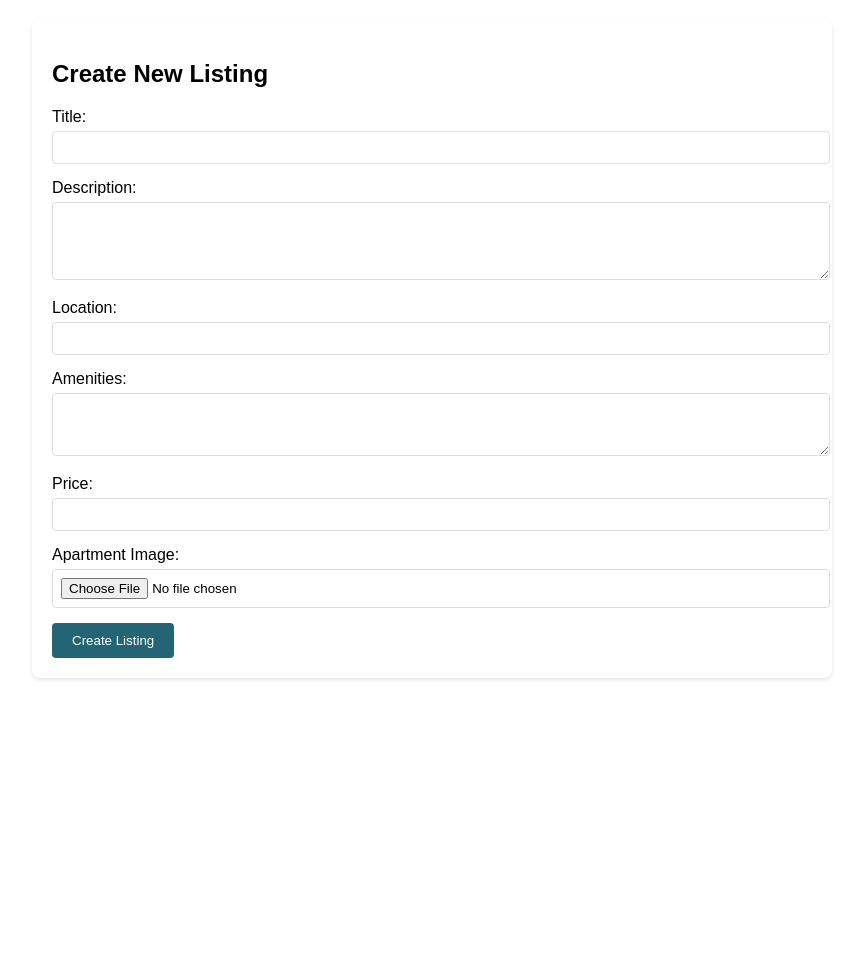
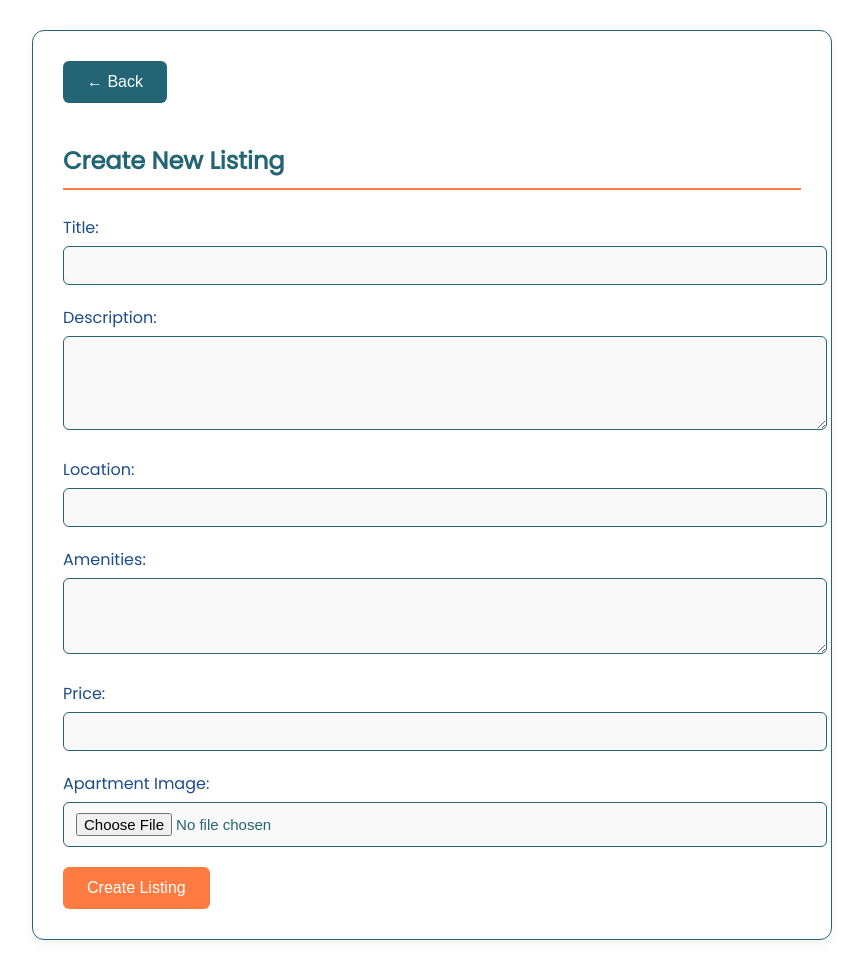
Before and after one commit to Imuugi/Projectforinfo, a Flask app: template App/templates/createlisting.html in a window 1280 px wide. Shown: the whole page, without its empty margins (208-1071 px from the left). Before the commit the page ends 680 px from the top, so only its background shows below. Run offline with Flask 3, Linux system fonts and the light colour scheme; the template is opened without the code that fills it, so the values that code supplies are empty; parts of the project's set-up code (start-up, migrations or seed data) failed here and were passed over.

Commit message:
fixes cc added back buttons and logout

```diff
--- a/App/templates/createlisting.html
+++ b/App/templates/createlisting.html
@@ -1,80 +1,141 @@
-
 <!DOCTYPE html>
 <html lang="en">
 <head>
-    <meta charset="UTF-8">
-    <meta name="viewport" content="width=device-width, initial-scale=1.0">
+  <meta charset="UTF-8" />
+  <meta name="viewport" content="width=device-width, initial-scale=1.0"/>
   <title>Create New Listing</title>
+  <link href="https://fonts.googleapis.com/css2?family=Poppins&display=swap" rel="stylesheet" />
   <style>
+    :root {
+      --primary-color: #236574;
+      --secondary-color: #1B4C8A;
+      --accent-color: #FF7B41;
+      --background-color: #FFFFFF;
+    }
+
     body {
       font-family: 'Poppins', sans-serif;
+      background-color: var(--background-color);
+      color: var(--primary-color);
       max-width: 800px;
       margin: 0 auto;
-            padding: 20px;
+      padding: 30px 20px;
     }
+
+    h2 {
+      color: var(--primary-color);
+      border-bottom: 2px solid var(--accent-color);
+      padding-bottom: 10px;
+      margin-bottom: 25px;
+    }
+
     .form-container {
-            background-color: white;
-            padding: 20px;
-            border-radius: 8px;
-            box-shadow: 0 2px 4px rgba(0,0,0,0.1);
+      background-color: #fff;
+      padding: 30px;
+      border-radius: 12px;
+      box-shadow: 0 4px 12px rgba(0, 0, 0, 0.05);
+      border: 1px solid var(--primary-color);
     }
+
     .form-group {
-            margin-bottom: 15px;
+      margin-bottom: 20px;
     }
+
     label {
       display: block;
-            margin-bottom: 5px;
+      margin-bottom: 6px;
+      font-weight: 500;
+      color: var(--secondary-color);
     }
+
     input[type="text"],
     input[type="number"],
     input[type="file"],
     textarea {
       width: 100%;
-            padding: 8px;
-            border: 1px solid #ddd;
-            border-radius: 4px;
+      padding: 10px 12px;
+      border: 1px solid var(--primary-color);
+      border-radius: 6px;
+      font-size: 15px;
+      color: var(--primary-color);
+      background-color: #f9f9f9;
+      transition: border 0.3s;
     }
+
+    input:focus,
+    textarea:focus {
+      outline: none;
+      border-color: var(--accent-color);
+      background-color: #fff;
+    }
+
+    textarea {
+      resize: vertical;
+    }
+
     button {
-            background-color: #236574;
+      background-color: var(--accent-color);
       color: white;
-            padding: 10px 20px;
+      padding: 12px 24px;
       border: none;
-            border-radius: 4px;
+      border-radius: 6px;
       cursor: pointer;
+      font-size: 16px;
+      font-weight: 500;
+      transition: background-color 0.3s ease;
     }
+
     button:hover {
-            background-color: #1a4c56;
+      background-color: #e26c34;
+    }
+
+    .back-button {
+      background-color: var(--primary-color);
+      margin-bottom: 20px;
+    }
+
+    .back-button:hover {
+      background-color: #1e5562;
     }
   </style>
 </head>
 <body>
   <div class="form-container">
+    <a href="/landlordhome" style="text-decoration: none;">
+      <button class="back-button">← Back</button>
+    </a>
     <h2>Create New Listing</h2>
     <form method="POST" action="/createlisting" enctype="multipart/form-data">
       <div class="form-group">
         <label for="title">Title:</label>
-                <input type="text" id="title" name="title" required>
+        <input type="text" id="title" name="title" required />
       </div>
+
       <div class="form-group">
         <label for="description">Description:</label>
         <textarea id="description" name="description" rows="4" required></textarea>
       </div>
+
       <div class="form-group">
         <label for="location">Location:</label>
-                <input type="text" id="location" name="location" required>
+        <input type="text" id="location" name="location" required />
       </div>
+
       <div class="form-group">
         <label for="amenities">Amenities:</label>
         <textarea id="amenities" name="amenities" rows="3" required></textarea>
       </div>
+
       <div class="form-group">
         <label for="price">Price:</label>
-                <input type="number" id="price" name="price" step="0.01" required>
+        <input type="number" id="price" name="price" step="0.01" required />
       </div>
+
       <div class="form-group">
         <label for="image">Apartment Image:</label>
-                <input type="file" id="image" name="image" accept="image/*">
+        <input type="file" id="image" name="image" accept="image/*" />
       </div>
+
       <button type="submit">Create Listing</button>
     </form>
   </div>
--- a/App/templates/landlordhome.html
+++ b/App/templates/landlordhome.html
@@ -193,7 +193,9 @@
 </head>
 <body>
   {% if current_user %}
-  <div class="user-info">Welcome, {{ current_user.username }}</div>
+  <div class="user-info">
+    <a href="{{ url_for('auth_views.logout_action') }}" style="margin-left: 10px; color: var(--accent-color); text-decoration: none;">Logout</a>
+  </div>
   {% endif %}
   <h1>Landlord Dashboard</h1>
 
--- a/App/views/auth.py
+++ b/App/views/auth.py
@@ -67,7 +67,7 @@ def login_action():
 
 @auth_views.route('/logout', methods=['GET'])
 def logout_action():
-    response = redirect(request.referrer)
+    response = redirect(url_for('index_views.show_login'))
     flash("Logged Out!")
     unset_jwt_cookies(response)
     return response
```
Also changed, not shown: App/templates/apartmentpage.html (+11 -0 lines), App/templates/homepage.html (+14 -3 lines), App/templates/login.html (+8 -1 lines), App/templates/viewlisting.html (+23 -4 lines), App/static/sample_images/logo.jpg (added). Lines whose indentation alone changed are shown as unchanged.
